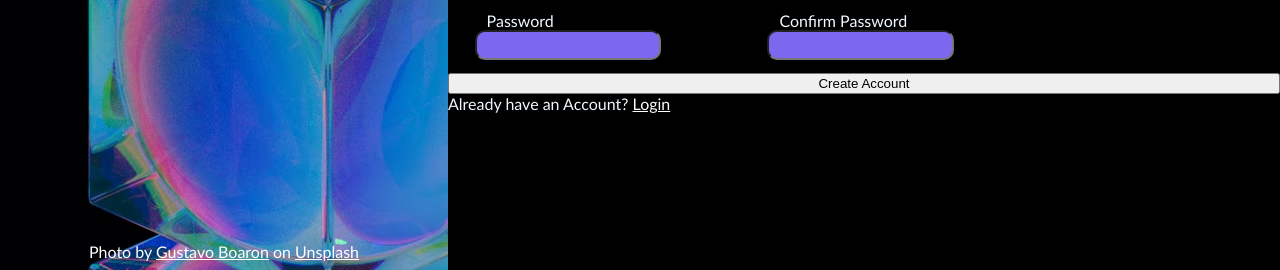
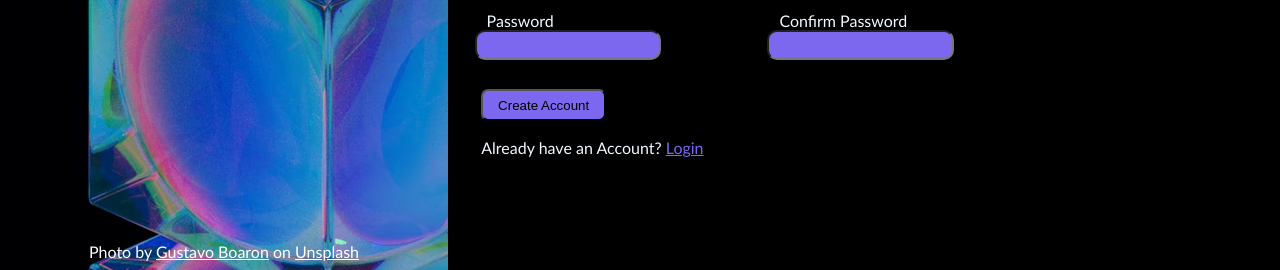
Before and after one commit to svenrisse/Sign-up-Form, a plain HTML site: page index.html in a window 1280 px wide. Shown: the part 530-800 px from the top of the page. Drawn offline with Linux system fonts and the light colour scheme.

Commit message:
Added css for create account and login section, removed js file

```diff
--- a/style.css
+++ b/style.css
@@ -99,7 +99,7 @@ input {
     outline: none;
 }
 
-input[type=text]:focus {
+input:focus {
     background-color: darkslateblue;
   }
 
@@ -134,3 +134,21 @@ input[type=number] {
 #password {
     display: flex;
 }
+
+button {
+    margin-left: 4%;
+    margin-top: 2%;
+    width: 15%;
+    height: 4%;
+    background-color: mediumslateblue;
+    border-radius: 7px;
+}
+
+.login {
+    margin-top: 2%;
+    margin-left: 4%;
+}
+
+.login a {
+    color: mediumslateblue;
+}
```
Also changed, not shown: script.js (deleted), 1 other file.
